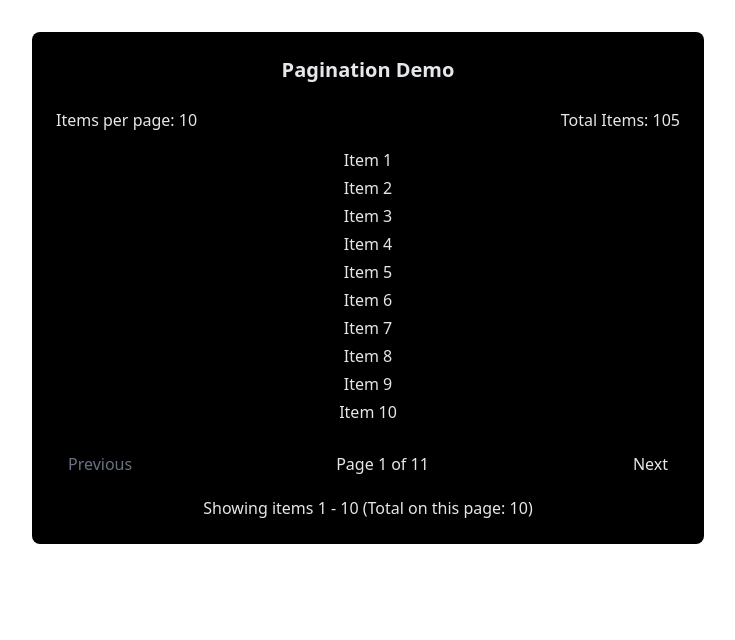
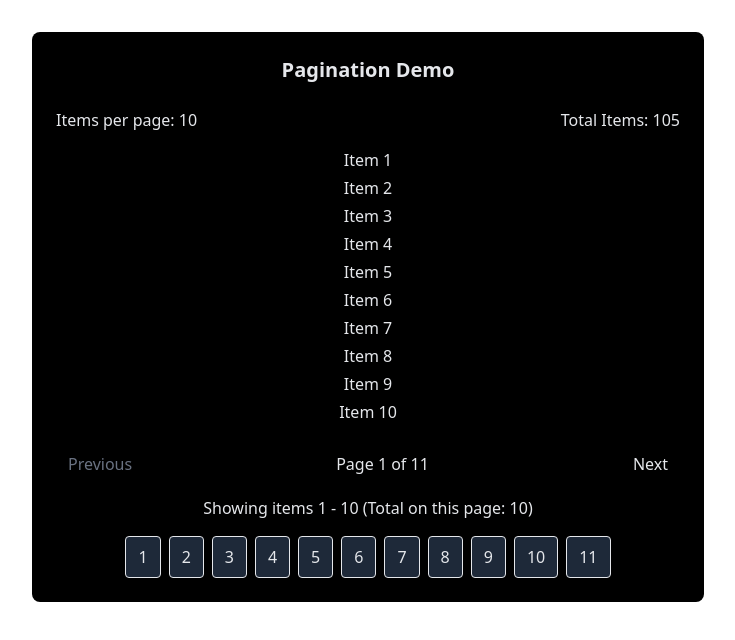
Before and after one commit to millan-figueroa-pscoursework/lab-10.2-custom-hooks, a React (Vite) app: page / in a window 1280 px wide. Shown: the top 640 px of the page, without its empty margins (272-1007 px from the left). Built offline with nearby package versions, Linux system fonts and the light colour scheme.

Commit message:
Uses map() to render page number buttons and adds more styles

```diff
--- a/src/App.tsx
+++ b/src/App.tsx
@@ -30,6 +30,8 @@ function App() {
   const endIndex = Math.min(startIndex + 9, totalItems - 1);
   // creates a new array containing only the items for the curren
   const visibleItems = items.slice(startIndex, endIndex + 1);
+
+  const pageNumbers = Array.from({ length: totalPages }, (_, i) => i + 1);
 
   return (
     <div className="p-6 max-w-2xl mx-auto text-gray-200 bg-black rounded-lg">
@@ -71,9 +73,23 @@ function App() {
       </div>
 
       <p className="mt-4 text-center">
+        {/* shows which items are being shown and on current page */}
         Showing items {startIndex + 1} - {endIndex + 1} (Total on this page:{" "}
         {visibleItems.length})
       </p>
+      <div className="flex flex-wrap gap-2 justify-center mt-4">
+        {/* renders row of numbered buttons when clicked changes current page */}
+        {pageNumbers.map((page) => (
+          <button
+            key={page}
+            onClick={() => setPage(page)}
+            className={`px-3 py-2 rounded border bg-gray-800 border-gray-700"
+          }`}
+          >
+            {page}
+          </button>
+        ))}
+      </div>
     </div>
   );
 }
```
